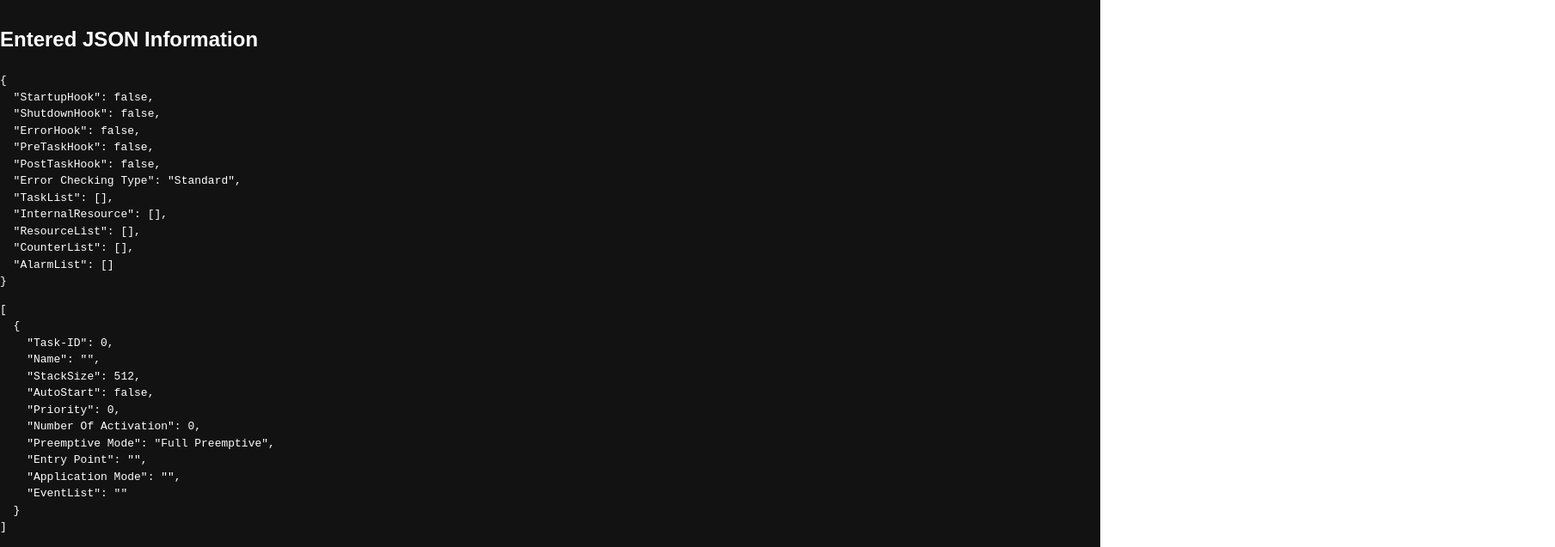
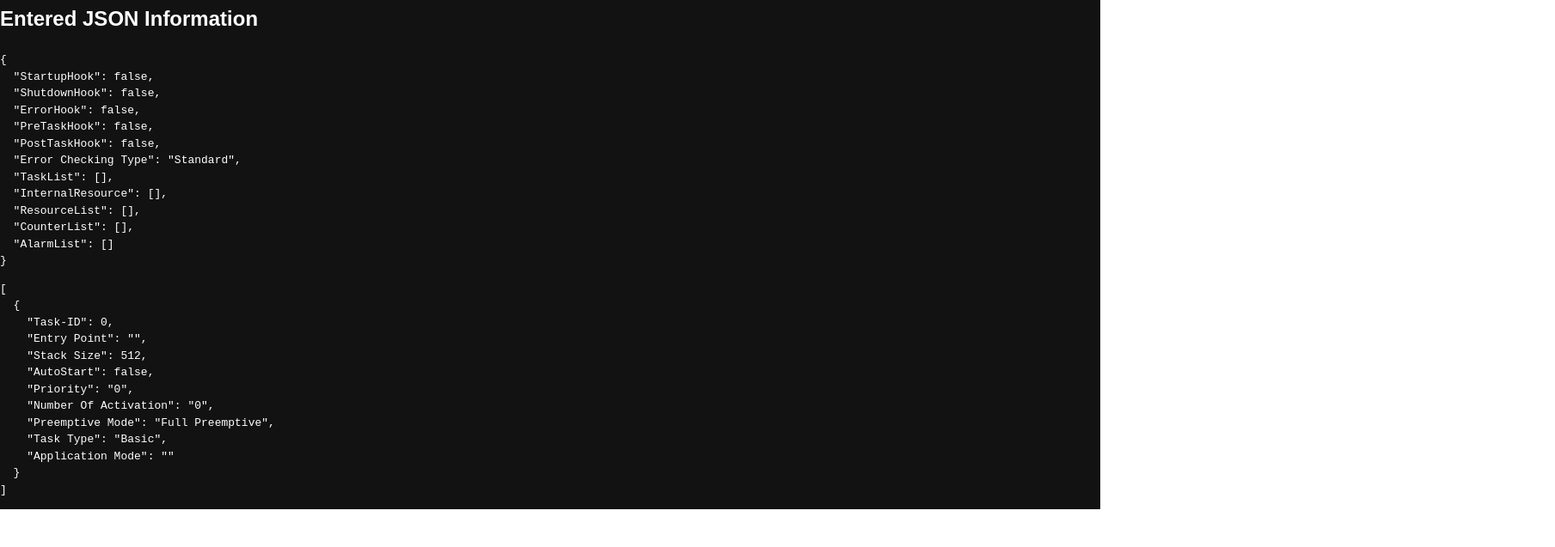
Before and after one commit to shehab910/ConfigGen, a React (Vite) app: page / in a window 1280 px wide. Shown: the part 546-1183 px from the top of the page at 86% size, 1809 px wide, since content can reach past the window. After the commit the page ends 1139 px from the top, so only its background shows below. Built offline with nearby package versions, Linux system fonts and the light colour scheme.

Commit message:
adding more CFGs

```diff
--- a/src/App.jsx
+++ b/src/App.jsx
@@ -45,9 +45,9 @@ const App = () => {
 
 	const generateFilesHandler = () => {
 		const hCode = generateHFile(taskList, jsonData);
-		createAndDownloadFile("test.h", hCode);
+		createAndDownloadFile("OS_Cfg.h", hCode);
 		const cCode = generateCFile(taskList);
-		createAndDownloadFile("test.c", cCode);
+		createAndDownloadFile("OS_Cfg.c", cCode);
 	};
 
 	return (
--- a/src/OS_dynamic_props.json
+++ b/src/OS_dynamic_props.json
@@ -1,15 +1,14 @@
 {
 	"TaskList": {
 		"Task-ID": 0,
-		"Name": "",
-		"StackSize": 512,
+		"Entry Point": "",
+		"Stack Size": 512,
 		"AutoStart": false,
-		"Priority": 0,
-		"Number Of Activation": 0,
+		"Priority": "0",
+		"Number Of Activation": "0",
 		"Preemptive Mode": ["Full Preemptive", "Non Preemptive"],
-		"Entry Point": "",
-		"Application Mode": "",
-		"EventList": []
+		"Task Type": ["Basic", "Extended"],
+		"Application Mode": ""
 	},
 	"InternalResource": [],
 	"ResourceList": [],
--- a/src/OS_static_props.json
+++ b/src/OS_static_props.json
@@ -4,6 +4,5 @@
 	"ErrorHook": false,
 	"PreTaskHook": false,
 	"PostTaskHook": false,
-	"Error Checking Type": ["Standard", "Extended"],
-	"bahaa": ""
+	"Error Checking Type": ["Standard", "Extended"]
 }
--- a/src/generator.js
+++ b/src/generator.js
@@ -9,7 +9,7 @@ const listToCurlyBraces = (x) => `{${x.map(String).join(", ")}}`;
  * @returns {number} - The number of activations.
  */
 const getNumberOfActivation = (task) =>
-	task["Number Of Activation"] === 0 ? 1 : task["Number Of Activation"];
+	task["Number Of Activation"] === "0" ? 1 : Number(task["Number Of Activation"]);
 
 /**
  * Gets the list of each priority level size (number of each task * number of activations).
@@ -19,13 +19,11 @@ const getNumberOfActivation = (task) =>
 const getPriorityLevelsSize = (taskList) => {
 	const priorityLevelsSorted = getPriorityLevelsSorted(taskList);
 	const size = Array(priorityLevelsSorted.length).fill(0);
-
 	taskList.forEach((task) => {
-		const priority = task["Priority"];
+		const priority = Number(task["Priority"]);
 		const priorityIndex = priorityLevelsSorted.indexOf(priority);
 		size[priorityIndex] += getNumberOfActivation(task);
 	});
-
 	return size;
 };
 
@@ -40,7 +38,7 @@ const getSTD_ON_OFF = (bool) => {
 
 const getPriorityLevelsSorted = (taskList = []) => {
 	const set = new Set();
-	taskList.forEach((item) => set.add(item.Priority));
+	taskList.forEach((task) => set.add(Number(task["Priority"])));
 	return Array.from(set).sort((a, b) => b - a);
 };
 
@@ -60,20 +58,74 @@ return`
 		.TaskStaticPriority = ${task["Priority"]},
 		.TaskID = ${task["Task-ID"]},
 		.ApplicationMode = ${task["Application Mode"]},
-		.NumOfActivationRequests = ${task["Number Of Activation"]},
-		.PriorityQueueIndex = ${getPriorityLevelsSorted(taskList).indexOf(task["Priority"])},
-		.TaskFlags ,
-		.TaskStack ,
+		.NumOfActivationRequests = ${getNumberOfActivation(task)},
+		.PriorityQueueIndex = ${getPriorityLevelsSorted(taskList).indexOf(Number(task["Priority"]))},
+		.TaskFlags = &Task${taskList.indexOf(task)+1}Flags,
+		.TaskStack = &Task${taskList.indexOf(task)+1}Stack,
 		.EntryPoint = ${task["Entry Point"]},
 		.InternalResource ,
-		.TaskDynamics
+		.TaskDynamics = &Task${taskList.indexOf(task)+1}Dynamic
 	}`.trim();
 };
 
-const getAllTaskInfoText = (taskList) => {
+const getTaskListInfoText = (taskList) => {
 	return taskList.map((task) => getTaskInfoText(task,taskList)).join(",\n\t");
 }
 
+const getTaskSchedulingPolicy = (task) => {
+	return task["Preemptive Mode"] === "Full Preemptive" ? "FULL_PREEMPTIVE_SCHEDULING" : "NON_PREEMPTIVE_SCHEDULING";
+}
+
+const getTaskFlagsText = (task) => {
+	return `
+{
+	.Type = ${task["Task Type"]},
+	.TaskSchedulingPolicy = ${getTaskSchedulingPolicy(task)}
+}`.trim();
+};
+
+const getTaskListFlagsText = (taskList) => {
+	return taskList.map((task,i) => `TaskFlagsType Task${i+1}Flags =\n${getTaskFlagsText(task)};`.trim()).join("\n");
+
+}
+
+const getTaskCurrentPriority = (task,taskList) => {
+	return task["Preemptive Mode"] === "Full Preemptive" ? task["Priority"] : getPriorityLevelsSorted(taskList)[0];
+}
+
+const getTaskDynamicText = (task,taskList) => {
+	return `
+{
+	.Context = NULL_PTR,
+	.Resources = NULL_PTR,
+	.EventsPending = 0,
+	.EventsWaiting = 0,
+	.TaskCurrentPriority = ${getTaskCurrentPriority(task,taskList)},
+	.TaskState = SUSPENDED,
+	.PendingActivationRequests = 0,
+	.TaskIsPreempted = FALSE
+}`.trim();
+};
+
+const getTaskListDynamicText = (taskList) => {
+	return taskList.map((task,i) => `TaskDynamicType Task${i+1}Dynamic =\n${getTaskDynamicText(task,taskList)};`.trim()).join("\n");
+}
+
+// TaskStackType TaskStack =
+// {
+// 	.StackBase = (void*)0x80006546,
+// 	.StackSize = 200
+// };
+const getTaskStackText = (task) => {
+	return `
+{
+	.StackBase = NULL_PTR,
+	.StackSize = ${task["Stack Size"]}
+}`.trim();
+}
+const getTaskListStackText = (taskList) => {
+	return taskList.map((task,i) => `TaskStackType Task${i+1}Stack =\n${getTaskStackText(task)};`.trim()).join("\n");
+}
 
 export const generateHFile = (taskList, jsonData) => {
 	return getHFileText(
@@ -165,6 +217,12 @@ TaskPriorityType PriorityLevelsSize [PRIORITY_LEVELS] = ${listToCurlyBraces(Prio
 
 OS_Task Tasks[TASK_COUNT] =
 {
-	${getAllTaskInfoText(taskList)}
+	${getTaskListInfoText(taskList)}
 }
+
+${getTaskListFlagsText(taskList)}
+
+${getTaskListDynamicText(taskList)}
+
+${getTaskListStackText(taskList)}
 `.trim();
```
Also changed, not shown: 1 other file (tests, documents, lock files or other folders).
